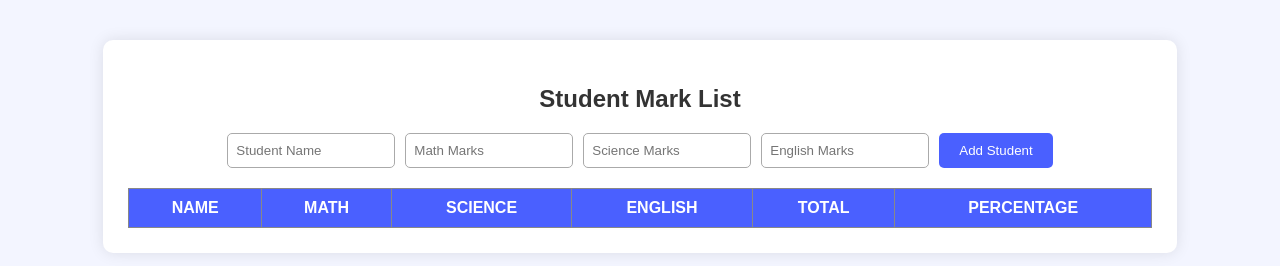
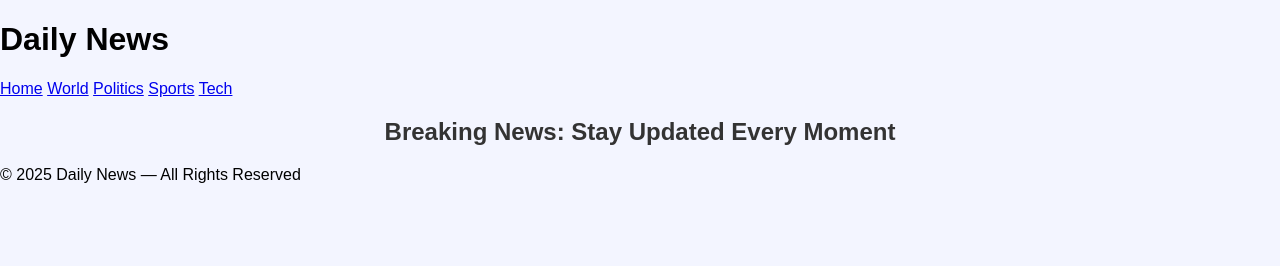
Before and after one commit to hackoverse/mind-maze, a plain HTML site: page index.html in a window 1280 px wide. Drawn offline with Linux system fonts and the light colour scheme.

Commit message:
Update index.html

```diff
--- a/index.html
+++ b/index.html
@@ -1,39 +1,34 @@
 <!DOCTYPE html>
 <html lang="en">
 <head>
-    <meta charset="UTF-8">
-    <meta name="viewport" content="width=device-width, initial-scale=1.0">
-    <title>Student Mark List</title>
-    <link rel="stylesheet" href="style.css">
+  <meta charset="UTF-8" />
+  <meta name="viewport" content="width=device-width, initial-scale=1.0" />
+  <title>Daily News</title>
+  <link rel="stylesheet" href="style.css">
 </head>
 <body>
 
-    <div class="container">
-        <h2>Student Mark List</h2>
+  <header>
+    <h1>Daily News</h1>
+    <nav>
+      <a href="#">Home</a>
+      <a href="#">World</a>
+      <a href="#">Politics</a>
+      <a href="#">Sports</a>
+      <a href="#">Tech</a>
+    </nav>
+  </header>
 
-        <div class="form-box">
-            <input type="text" id="name" placeholder="Student Name">
-            <input type="number" id="math" placeholder="Math Marks">
-            <input type="number" id="science" placeholder="Science Marks">
-            <input type="number" id="english" placeholder="English Marks">
-            <button onclick="addStudent()">Add Student</button>
-        </div>
+  <section class="hero">
+    <h2>Breaking News: Stay Updated Every Moment</h2>
+  </section>
 
-        <table id="studentTable">
-            <thead>
-                <tr>
-                    <th>Name</th>
-                    <th>Math</th>
-                    <th>Science</th>
-                    <th>English</th>
-                    <th>Total</th>
-                    <th>Percentage</th>
-                </tr>
-            </thead>
-            <tbody></tbody>
-        </table>
-    </div>
+  <section class="news-section" id="news-container"></section>
 
-<script src="script.js"></script>
+  <footer>
+    © 2025 Daily News — All Rights Reserved
+  </footer>
+
+  <script src="script.js"></script>
 </body>
 </html>
```
